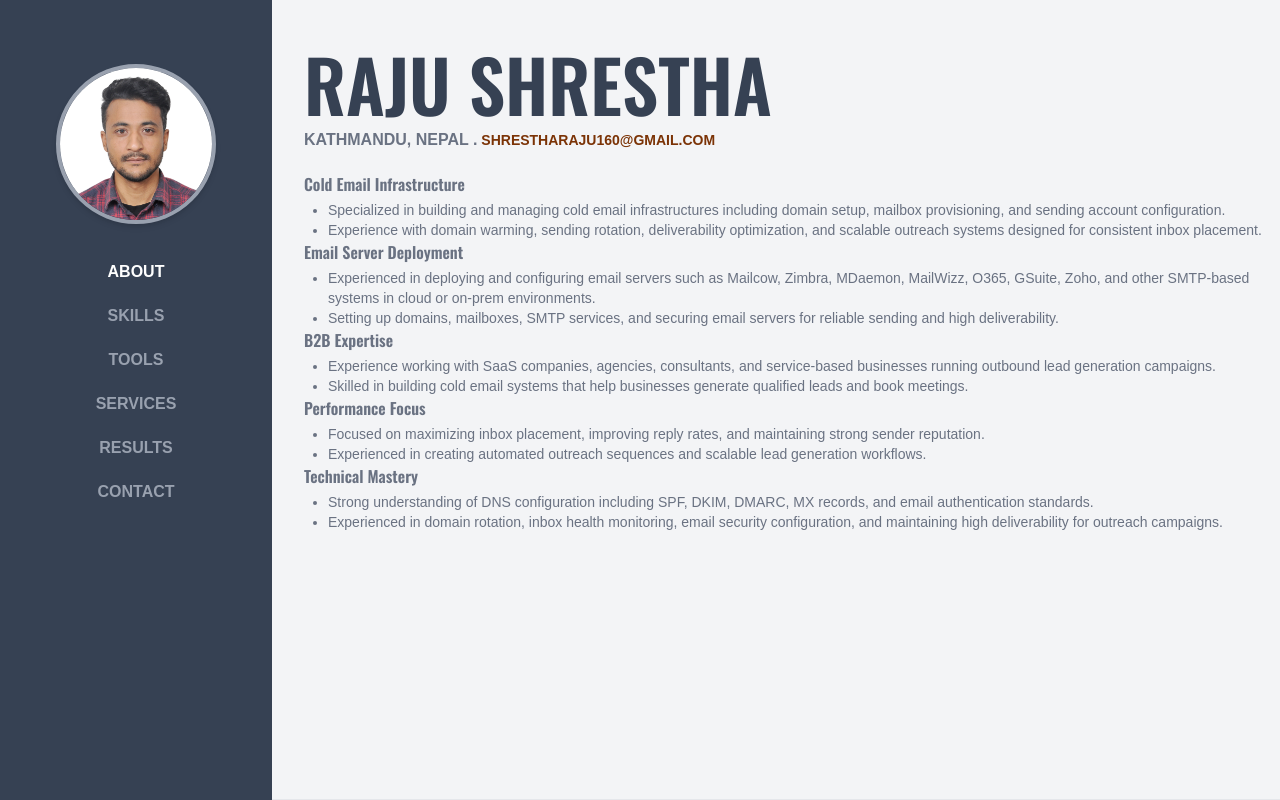
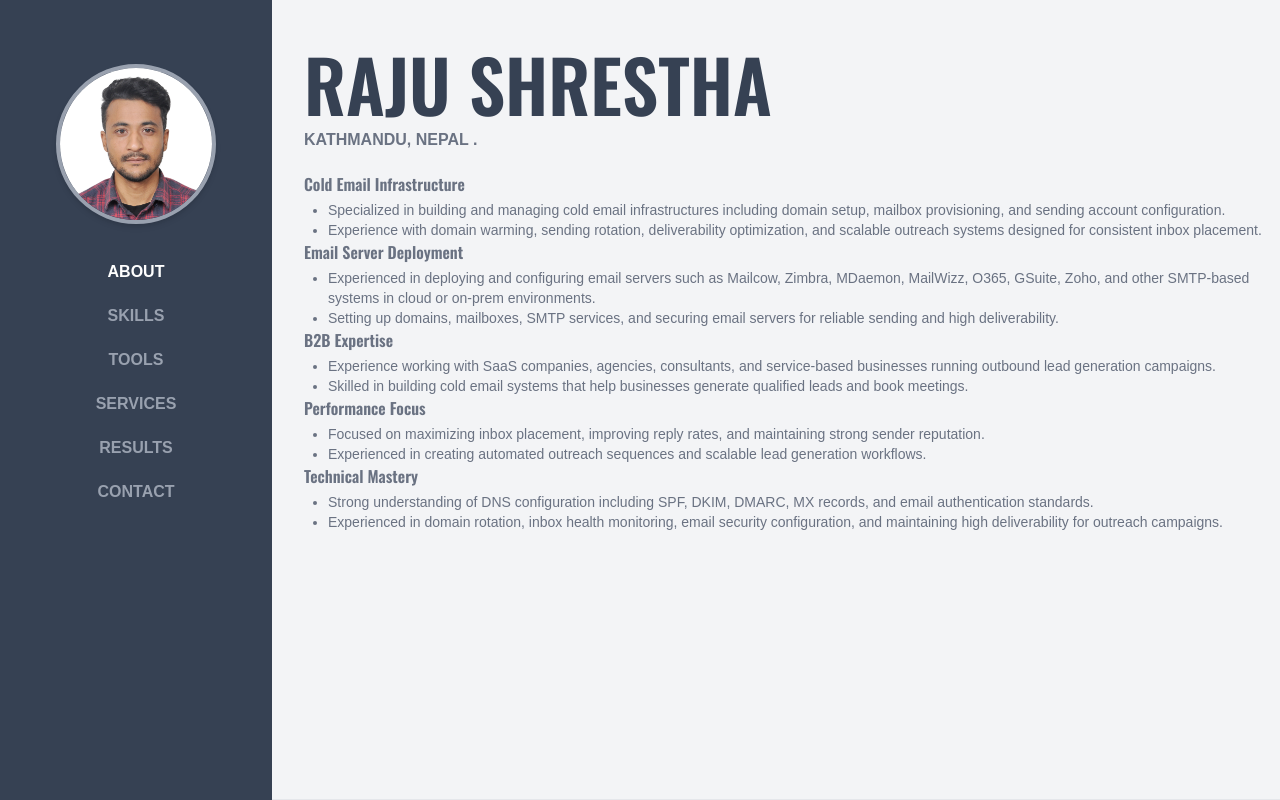
Before and after one commit to ranjushrestha/Email-Portfolio, a React (Vite) app: page / in a window 1280 px wide. Shown: the top 800 px of the page. Built offline with nearby package versions, Linux system fonts and the light colour scheme.

Commit message:
remove email

```diff
--- a/src/pages/About.jsx
+++ b/src/pages/About.jsx
@@ -56,12 +56,7 @@ const About = ({ data = aboutData }) => {
       {/* Intro */}
       <p className="pt-2 font-semibold text-base 2xl:text-2xl text-gray-500 max-w-2xl flex flex-col sm:flex-row items-center sm:items-center text-center sm:text-left gap-1">
         <span>{data.location} .</span>
-        <a
-          href={`mailto:${data.email}`}
-          className="text-amber-900 text-sm hover:underline"
-        >
-          {data.email.toUpperCase()}
-        </a>
+
       </p>
 
       {/* Info Sections */}
```
